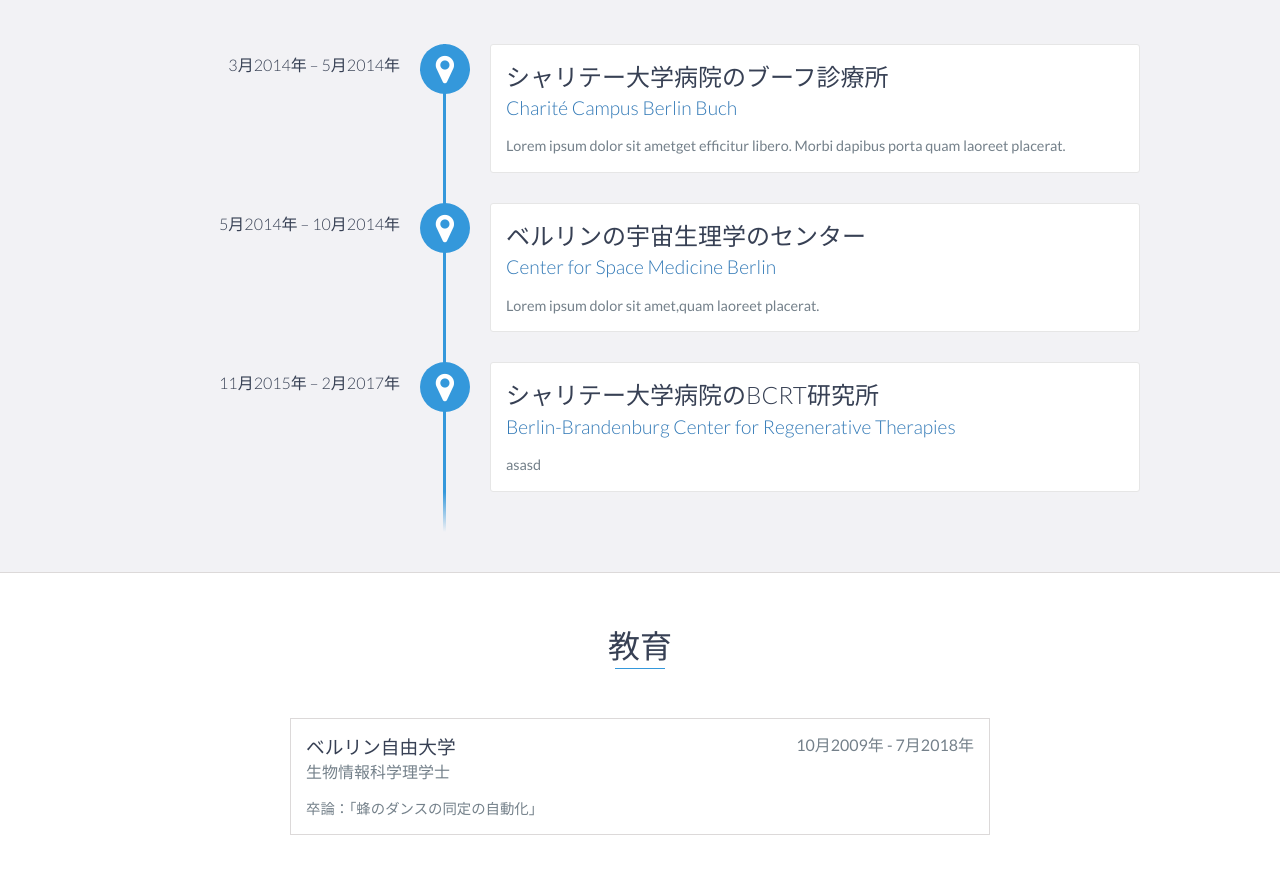
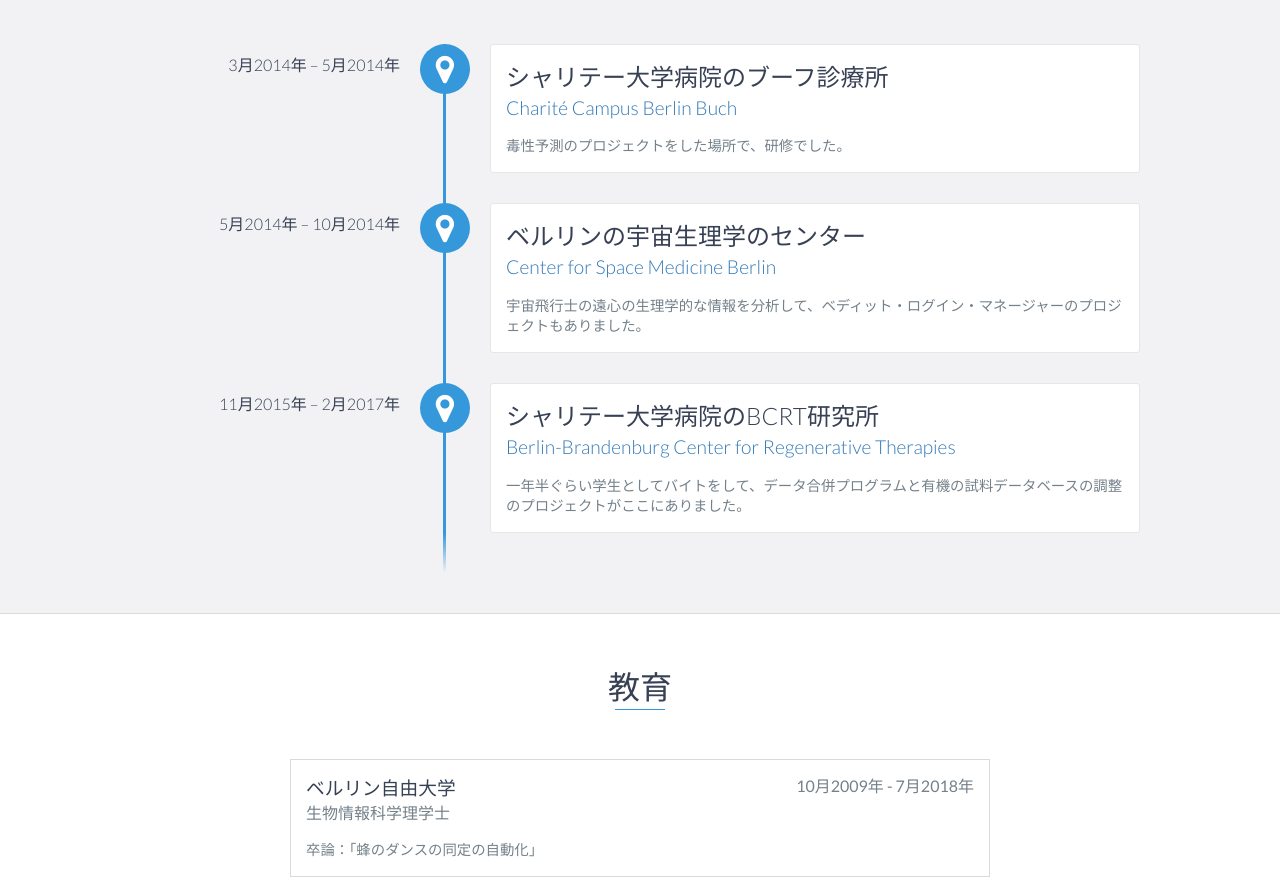
Before and after one commit to SaschaWissmann/saschawissmann.github.io, a plain HTML site: page index.html in a window 1280 px wide. Shown: the part 1200-2080 px from the top of the page. Drawn offline with nearby package versions, Linux system fonts and the light colour scheme.

Commit message:
completed text

```diff
--- a/index.html
+++ b/index.html
@@ -93,7 +93,7 @@
                 <h3>シャリテー大学病院のブーフ診療所</h3>
                 <h4><a href="https://www.charite.de/die_charite/campi/campus_berlin_buch/">Charité Campus Berlin Buch</a></h4>
                 <p>
-                    Lorem ipsum dolor sit ametget efficitur libero. Morbi dapibus porta quam laoreet placerat.
+                    毒性予測のプロジェクトをした場所で、研修でした。
                 </p>
             </div>
 
@@ -101,7 +101,7 @@
                 <h3>ベルリンの宇宙生理学のセンター</h3>
                 <h4><a href="http://charite-in-space.de/">Center for Space Medicine Berlin</a></h4>
                 <p>
-                    Lorem ipsum dolor sit amet,quam laoreet placerat.
+                    宇宙飛行士の遠心の生理学的な情報を分析して、ベディット・ログイン・マネージャーのプロジェクトもありました。
                 </p>
             </div>
 
@@ -109,7 +109,7 @@
                 <h3>シャリテー大学病院のBCRT研究所</h3>
                 <h4><a href="https://b-crt.de/home/">Berlin-Brandenburg Center for Regenerative Therapies</a></h4>
                 <p>
-                    asasd
+                    一年半ぐらい学生としてバイトをして、データ合併プログラムと有機の試料データベースの調整のプロジェクトがここにありました。
                 </p>
             </div>
         </div>
@@ -218,7 +218,9 @@
                     <div class="project-info">
                         <h3>卒論：「蜂のダンスの同定の自動化」</h3>
                         <p>
-                            Lorem ipsum dolor sit amet, consectetur adipiscing elit. Curabitur in iaculis ex. Etiam volutpat laoreet urna. Morbi ut tortor nec nulla commodo malesuada sit amet vel lacus. Fusce eget efficitur libero. Morbi dapibus porta quam laoreet placerat.
+                            実験室にある蜂の巣を観察のカメラ類型が二つあります。一つ目は画面の頻度が高くて、滑らかに表示されます。動画の良質が以上に悪いです。二つ目は動画の良質が高くて、蜂の細かいことも見えます。その代わりににフレームレートがとても低いです。
+							動画の頻度の高いカメラは蜂のダンス中の特色の尻尾の振り回す頻度を自動的に見つけて、時点と座標を保存します。カメラのそれぞれの角度が違うから、座標を同形異義性で変換の必要があります。結局に変換された座標と時点で動画の良質の高いカメラの画面に
+							ダンスが起こった場所と時間が分かって、細かいことが見えるからダンスをした蜂が同定できます。
                         </p>
                     </div>
                     <!-- End .project-info -->
```
